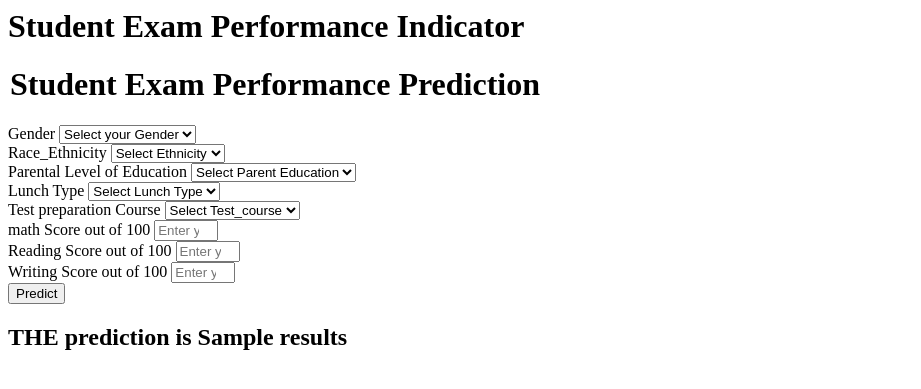
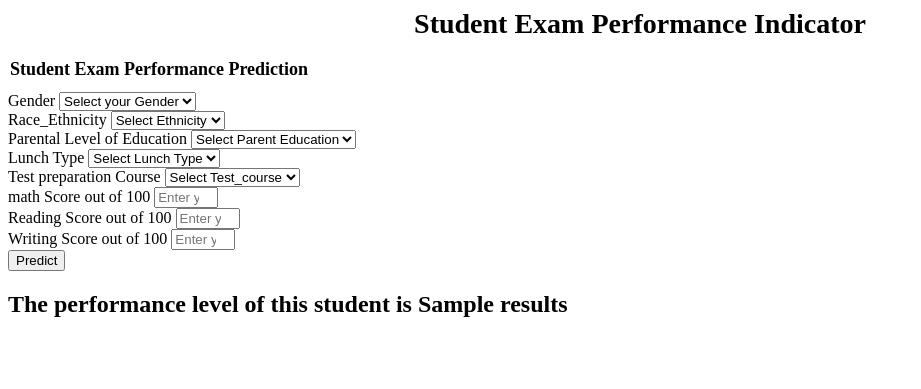
Before and after one commit to swapna00725/stud_performance, a Flask app: template templates/home.html in a window 1280 px wide. Shown: the top 389 px of the page, without its empty margins (0-921 px from the left). Run offline with Flask 3, Linux system fonts and the light colour scheme; the template is opened without the code that fills it: most values are stand-ins (such as "Sample title", 1, 10 or a date in 2020).

Commit message:
last commit

```diff
--- a/templates/home.html
+++ b/templates/home.html
@@ -1,10 +1,10 @@
 <html>
 <body>
     <div class="login">
-       <h1>Student Exam Performance Indicator</h1>
+       <h1 style="text-align:center; font-size:28px;">Student Exam Performance Indicator</h1>
 
        <form action="{{ url_for('predict_datapoint') }}" method="post">
-        <h1>
+        <h1 style="text-align:left; font-size:18px;">
             <legend>Student Exam Performance Prediction</legend>
         </h1>
         <div class="mb-3">
@@ -19,9 +19,10 @@
                 </option>
             </select>
         </div>
+
         <div class="mb-3">
             <label class="form-label">Race_Ethnicity</label>
-            <select class="form-control" name="race_ethnicity" placeholder="Enter you ethnicity" required>
+            <select class="form-control" name="race_ethnicity" placeholder="Enter your ethnicity" required>
                 <option class="placeholder" selected disabled value="">Select Ethnicity</option>
                 <option value="group A">
                     Group A
@@ -67,7 +68,7 @@
         </div>
         <div class="mb-3">
             <label class="form-label">Lunch Type</label>
-            <select class="form-control" name="lunch" placeholder="Enter you Lunch" required>
+            <select class="form-control" name="lunch" placeholder="Enter your Lunch" required>
                 <option class="placeholder" selected disabled value="">Select Lunch Type</option>
                 <option value="free/reduced">
                     free/reduced
@@ -79,7 +80,7 @@
         </div>
         <div class="mb-3">
             <label class="form-label">Test preparation Course</label>
-            <select class="form-control" name="test_preparation_course" placeholder="Enter you Course"
+            <select class="form-control" name="test_preparation_course" placeholder="Enter your Course"
                 required>
                 <option class="placeholder" selected disabled value="">Select Test_course</option>
                 <option value="none">
@@ -111,7 +112,7 @@
         </div>
     </form>
     <h2>
-       THE  prediction is {{results}}
+       The performance level of this student is {{results}}
     </h2>
    <body>
 </html>
```
